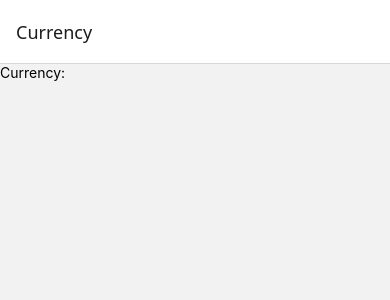
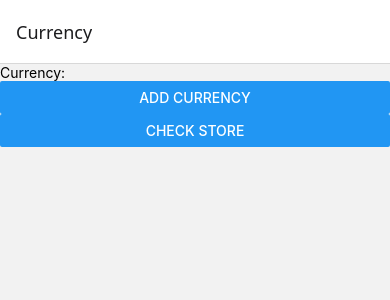
Before and after one commit to KhanMarufHossain/ExpenseTracker, a React Native app: screen /Currency in a window 390 px wide. Shown: the top 300 px of the page. Built offline with nearby package versions, Linux system fonts and the light colour scheme.

Commit message:
added currencySlice successfully

```diff
--- a/App.js
+++ b/App.js
@@ -13,7 +13,8 @@ export default function App() {
     <NavigationContainer><Stack.Navigator>
       <Stack.Screen name='Currency' component={ChooseCurrency}/>
       <Stack.Screen name= "Home" component={Home}/>
-      </Stack.Navigator></NavigationContainer> </Provider>
+      </Stack.Navigator></NavigationContainer>
+      </Provider>
 
   );
 }
--- a/Screens/Currency.js
+++ b/Screens/Currency.js
@@ -1,14 +1,20 @@
 import { View, TextInput, StyleSheet, Button } from "react-native";
 import { useState } from "react";
+import { setCurrency } from "../Store/CurrencySlice";
+import { useDispatch , useSelector} from "react-redux";
 
 export default function ChooseCurrency() {
   const [enteredText, setEnteredText] = useState('');
+  const dispatch= useDispatch();
+  const currency = useSelector((state)=>state.CurrencyReducer);
   return (
     <View>
       <TextInput
         placeholder="Currency: "
         onChangeText={(text) => setEnteredText(text)}
       />
+      <Button title="Add Currency" onPress={()=>dispatch(setCurrency(enteredText))} />
+        <Button title= "check store" onPress={()=>console.log(currency.code)}/>
 
     </View>
   );
--- a/Store/CurrencySlice.js
+++ b/Store/CurrencySlice.js
@@ -9,7 +9,7 @@ const CurrencySlice= createSlice({
     {
         setCurrency: (state, action)=>{
             state.code = action.payload;
-        }
+        },
     }
 });
 
```
